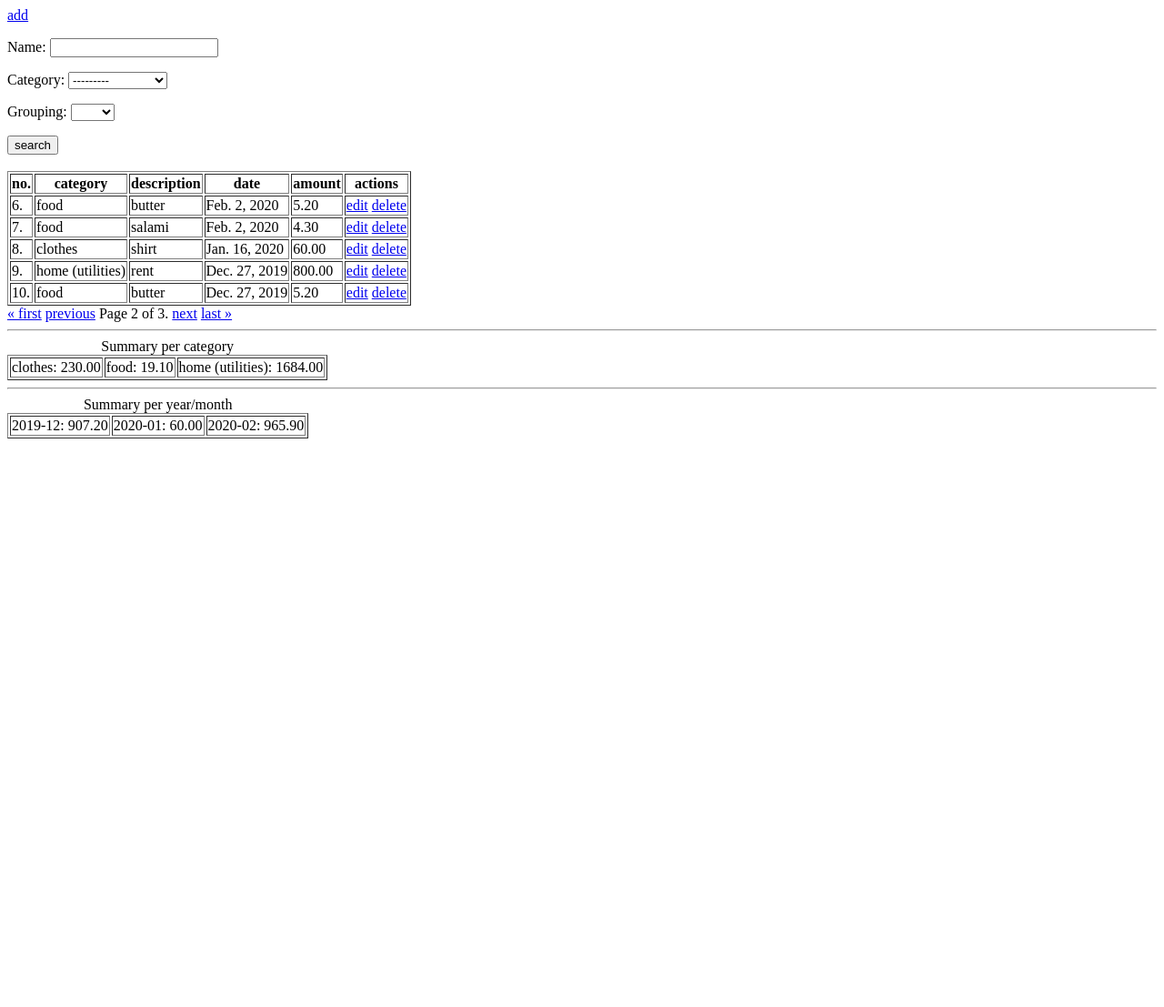
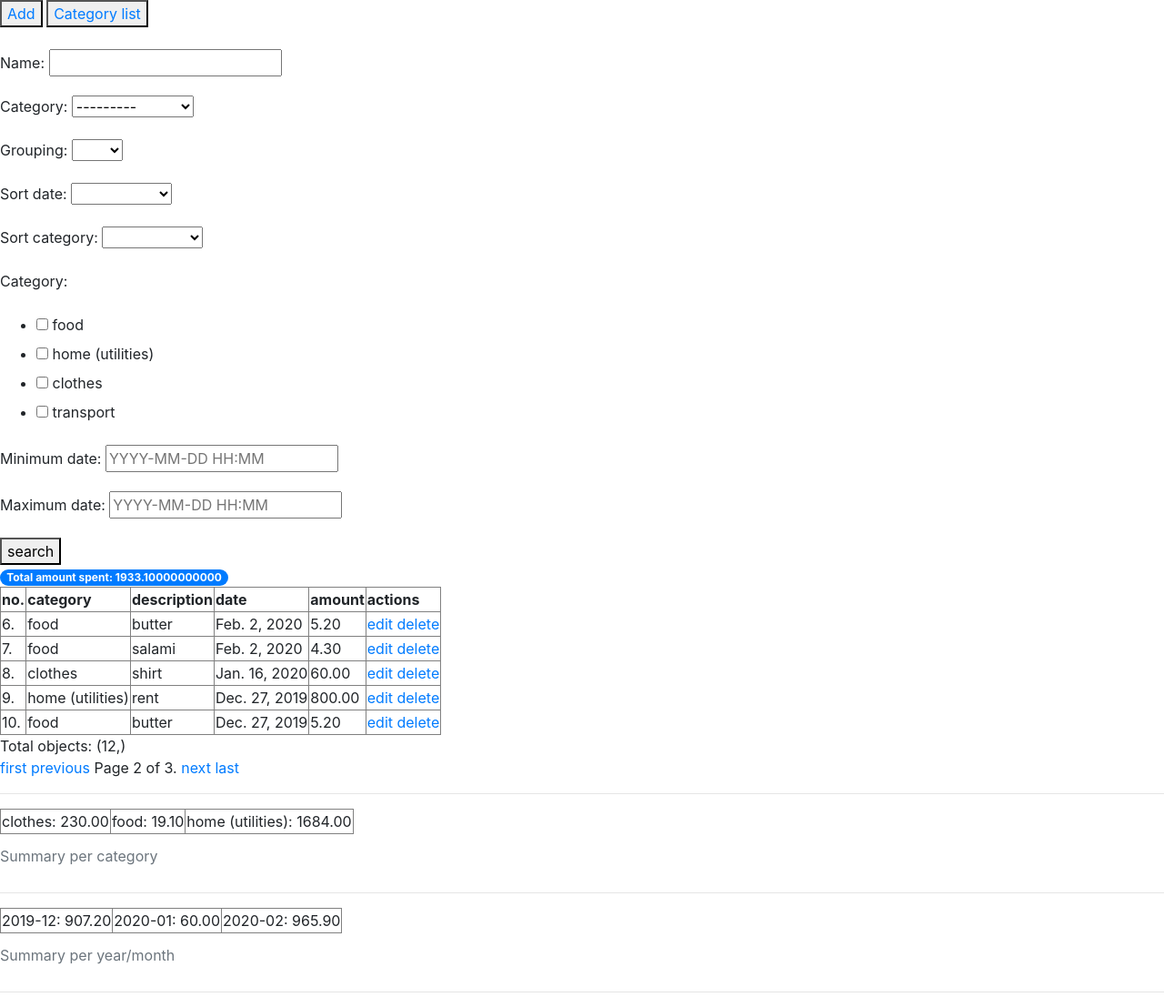
Before and after one commit to way2thesky/recruitment_task, a Django app: a page that uses project/templates/base.html in a window 1280 px wide. Shown: the whole page at 91% size. Before the commit the page ends 482 px from the top, so only its background shows below. Run offline with Django 3.2, Linux system fonts and the light colour scheme; data comes from the database, SQL or seed files in the repository; some libraries are stand-ins or nearby versions.

Commit message:
It's Done!

```diff
--- a/expenses/forms.py
+++ b/expenses/forms.py
@@ -1,10 +1,21 @@
 from django import forms
-from .models import Expense
+from .models import Expense, Category
 
 
 class ExpenseSearchForm(forms.ModelForm):
-    GROPING = ('date',)
-    grouping = forms.ChoiceField(choices=[('', '')] + list(zip(GROPING, GROPING)))
+    GROUPING = ('date',)
+    SORTING = ('ascending', 'descending')
+
+    grouping = forms.ChoiceField(choices=[('', '')] + list(zip(GROUPING, GROUPING)))
+    sort_date = forms.ChoiceField(choices=[('', '')] + list(zip(SORTING, SORTING)))
+    sort_category = forms.ChoiceField(choices=[('', '')] + list(zip(SORTING, SORTING)))
+
+    categories = forms.ModelMultipleChoiceField(label='Category', widget=forms.CheckboxSelectMultiple,
+                                                queryset=Category.objects.all())
+    minimum_date = forms.DateTimeField(required=True,
+                                       widget=forms.TextInput(attrs={'placeholder': 'YYYY-MM-DD HH:MM'}))
+    maximum_date = forms.DateTimeField(required=True,
+                                       widget=forms.TextInput(attrs={'placeholder': 'YYYY-MM-DD HH:MM'}))
 
     class Meta:
         model = Expense
@@ -14,3 +25,16 @@
         super().__init__(*args, **kwargs)
         for i in self.fields:
             self.fields[i].required = False
+
+
+class CategorySearchForm(forms.Form):
+    name = forms.CharField(max_length=75)
+
+    class Meta:
+        model = Category
+        exclude = ('name',)
+
+    def __init__(self, *args, **kwargs):
+        super().__init__(*args, **kwargs)
+        for i in self.fields:
+            self.fields[i].required = False
--- a/expenses/templates/expenses/expense_list.html
+++ b/expenses/templates/expenses/expense_list.html
@@ -2,12 +2,17 @@
 
 {% block content %}
 
-<a href="{% url 'expenses:expense-create' %}">add</a>
+<button><a href="{% url 'expenses:expense-create' %}">Add</a> </button>
+<button><a href="{% url 'expenses:category-list' %}">Category list</a></button> <br><br>
+
 
 <form method="get" action="">
   {{form.as_p}}
   <button type="submit">search</button>
 </form>
+    <span class="badge badge-primary badge-pill">
+  Total amount spent: {{ overall_summary }}
+</span>
 <br>
 <table border="1">
   {% if form.cleaned_data.grouping == "date" %}
@@ -92,5 +97,6 @@
     {% for year_month, total in summary_per_year_month.items %}<td>{{year_month|date:"Y-m"}}: {{total|floatformat:2}}</td>{% endfor %}
   </tr>
 </table>
+<hr>
 
 {% endblock %}
--- a/expenses/urls.py
+++ b/expenses/urls.py
@@ -1,8 +1,8 @@
 from django.views.generic import CreateView, UpdateView, DeleteView
 from django.urls import path, reverse_lazy
 from .models import Expense
-from .views import ExpenseListView
-
+from .views import ExpenseListView, CategoryListView, CategoryCreateView, CategoryUpdateView, CategoryDeleteView, \
+    CategoryDetailView
 
 urlpatterns = [
     path('expense/list/',
@@ -29,3 +29,10 @@
          ),
          name='expense-delete'),
 ]
+urlpatterns += [
+    path('category/list/', CategoryListView.as_view(), name='category-list'),
+    path('category/create/', CategoryCreateView.as_view(), name='category-create'),
+    path('category/<int:pk>/edit/', CategoryUpdateView.as_view(), name='category-edit'),
+    path('category/<int:pk>/delete/', CategoryDeleteView.as_view(), name='category-delete'),
+    path('category/<int:pk>/details/', CategoryDetailView.as_view(), name='category-detail'),
+]
--- a/expenses/views.py
+++ b/expenses/views.py
@@ -1,34 +1,140 @@
+from django.contrib.messages.views import SuccessMessageMixin
+from django.db.models import Sum
+from django.urls import reverse_lazy
+from django.views.generic import DeleteView, UpdateView, CreateView, DetailView
 from django.views.generic.list import ListView
 
-from .forms import ExpenseSearchForm
-from .models import Expense
-from .reports import summary_per_category, summary_per_year_month
+from .forms import ExpenseSearchForm, CategorySearchForm
+from .models import Expense, Category
+from .reports import summary_per_category, summary_per_year_month, all_summary, count_expenses
+
+
+class CategoryListView(ListView):
+    #    6. Add list view for `expenses.Category`.
+    #    7. Add number of expenses per category per row in `expenses.CategoryList`.
+    model = Category
+    paginate_by = 5
+
+    def get_context_data(self, *, object_list=None, **kwargs):
+        queryset = object_list if object_list is not None else self.object_list
+        form = CategorySearchForm(self.request.GET)
+
+        if form.is_valid():
+            name = form.cleaned_data.get('name', '').strip()
+            if name:
+                queryset = queryset.filter(name__icontains=name)
+        return super().get_context_data(
+            form=form,
+            object_list=queryset,
+            total_objects=queryset.count(),
+            **kwargs
+        )
+
+
+class CategoryCreateView(SuccessMessageMixin, CreateView):
+    #    10. Add message for create/update in `expenses.Category` if name already exists
+    model = Category
+    fields = ['name']
+    template_name = 'expenses/expense_form.html'
+    success_url = reverse_lazy('expenses:category-list')
+    success_message = 'Successfully Created!'
+
+
+class CategoryUpdateView(SuccessMessageMixin, UpdateView):
+    #    10. Add message for create/update in `expenses.Category` if name already exists
+    model = Category
+    fields = ['name']
+    success_url = reverse_lazy('expenses:category-list')
+    success_message = 'Successfully Updated!'
+    template_name = 'expenses/expense_form.html'
+
+
+class CategoryDeleteView(SuccessMessageMixin, DeleteView):
+    #   11. Add delete view for `expenses.Category`.
+    #   12. In `expenses.CategoryDelete` add total count of expenses that will be deleted.
+    model = Category
+    success_url = reverse_lazy('expenses:category-list')
+    template_name = 'expenses/expense_confirm_delete.html'
+    success_message = 'Successfully Deleted!'
+
+    def get_context_data(self, **kwargs):
+        queryset = Expense.objects.filter(category=self.object)
+        total_count = all_summary(queryset)
+
+        return super().get_context_data(
+            summary=total_count,
+            count_expenses=count_expenses(self.get_object()),
+            **kwargs
+        )
+
+
+class CategoryDetailView(DetailView):
+    #    13. Add detail view for `expenses.Category` with total summary per year-month.
+    model = Category
+    template_name = 'expenses/category_detail.html'
+
+    def get_context_data(self, **kwargs):
+        queryset = Expense.objects.filter(category=self.object)
+
+        return super().get_context_data(
+            summary_per_year_month=summary_per_year_month(queryset),
+            count_expenses=count_expenses(self.get_object()),
+            **kwargs
+        )
 
 
 class ExpenseListView(ListView):
+    #  1. Allow searching by date range in `expenses.ExpenseList`.
+    #    2. Allow searching by multiple categories in `expenses.ExpenseList`.
+    #    3. In `expenses.ExpenseList` add sorting by category and date (ascending and descending)
+    #    4. In `expenses.ExpenseList` add grouping by category name (ascending and descending)
+    #    5. In `expenses.ExpenseList` add total amount spent.
     model = Expense
     paginate_by = 5
 
     def get_context_data(self, *, object_list=None, **kwargs):
         queryset = object_list if object_list is not None else self.object_list
+        form = ExpenseSearchForm(self.request.GET)
+        total_objects = queryset.count(),
 
-        form = ExpenseSearchForm(self.request.GET)
         if form.is_valid():
             name = form.cleaned_data.get('name', '').strip()
             if name:
                 queryset = queryset.filter(name__icontains=name)
 
-            category = form.cleaned_data['category']
-            if category:
-                queryset = queryset.filter(category=category)
+            sort_date = form.cleaned_data['sort_date']
+            if sort_date == "ascending":
+                queryset = queryset.order_by('date')
+            elif sort_date == "descending":
+                queryset = queryset.order_by('-date')
+
+            sort_category = form.cleaned_data['sort_category']
+            if sort_category == "ascending":
+                queryset = queryset.order_by('category')
+            elif sort_category == "descending":
+                queryset = queryset.order_by('-category')
 
             grouping = form.cleaned_data['grouping']
-            if grouping:
+            if grouping == 'date':
                 queryset = queryset.order_by('date', '-pk')
+            elif grouping == 'category':
+                queryset = queryset.order_by('category', '-pk')
+
+            minimum_date = form.cleaned_data['minimum_date']
+            maximum_date = form.cleaned_data['maximum_date']
+            if minimum_date and maximum_date:
+                queryset = queryset.filter(date__range=[minimum_date, maximum_date])
+
+            categories = form.cleaned_data['categories']
+            if categories:
+                categories_list = [Category.objects.get(name=category) for category in categories]
+                queryset = Expense.objects.filter(category__in=categories_list)
 
         return super().get_context_data(
             form=form,
             object_list=queryset,
             summary_per_category=summary_per_category(queryset),
             summary_per_year_month=summary_per_year_month(queryset),
+            overall_summary=all_summary(queryset),
+            total_objects=total_objects,
             **kwargs)
--- a/project/templates/_pagination.html
+++ b/project/templates/_pagination.html
@@ -1,7 +1,10 @@
-<div class="pagination">
-    <span class="pagination__nav">
+{% if is_paginated %}
+    <span> Total objects: {{ total_objects }}
+    </span>
+    <div class="pagination">
+    <span class="step-links">
         {% if page_obj.has_previous %}
-            <a href="?page=1">&laquo; first</a>
+            <a href="?page=1"> first</a>
             <a href="?page={{ page_obj.previous_page_number }}">previous</a>
         {% endif %}
 
@@ -11,7 +14,8 @@
 
         {% if page_obj.has_next %}
             <a href="?page={{ page_obj.next_page_number }}">next</a>
-            <a href="?page={{ page_obj.paginator.num_pages }}">last &raquo;</a>
+            <a href="?page={{ page_obj.paginator.num_pages }}">last</a>
         {% endif %}
     </span>
-</div>
+    </div>
+{% endif %}
--- a/project/templates/base.html
+++ b/project/templates/base.html
@@ -1,10 +1,42 @@
 <!DOCTYPE html>
 <html>
-  <head>
+<head>
     <title>{% block meta_title %}Expenses app{% endblock %}</title>
     <meta http-equiv="Content-Type" content="text/html; charset=utf-8">
-  </head>
-  <body>
-    {% block content %}{% endblock %}
-  </body>
+</head>
+<link rel="stylesheet" href="https://stackpath.bootstrapcdn.com/bootstrap/4.5.2/css/bootstrap.min.css"
+      integrity="sha384-JcKb8q3iqJ61gNV9KGb8thSsNjpSL0n8PARn9HuZOnIxN0hoP+VmmDGMN5t9UJ0Z" crossorigin="anonymous">
+
+<script src="https://ajax.googleapis.com/ajax/libs/jquery/1.12.4/jquery.min.js"></script>
+
+<script src="https://stackpath.bootstrapcdn.com/bootstrap/4.5.2/js/bootstrap.min.js"
+        integrity="sha384-B4gt1jrGC7Jh4AgTPSdUtOBvfO8shuf57BaghqFfPlYxofvL8/KUEfYiJOMMV+rV"
+        crossorigin="anonymous"></script>
+
+<script src="https://stackpath.bootstrapcdn.com/bootstrap/4.5.2/js/bootstrap.bundle.min.js"
+        integrity="sha384-LtrjvnR4Twt/qOuYxE721u19sVFLVSA4hf/rRt6PrZTmiPltdZcI7q7PXQBYTKyf"
+        crossorigin="anonymous"></script>
+<body>
+
+<div class="container-fluid">
+    {% if messages %}
+        <div class="row">
+            <div class="col-sm-12">
+                {% for message in messages %}
+                    <div class="alert alert-{{ message.tags }} alert-dismissible text-center" role="alert">
+                        <button type="button" class="close" data-dismiss="alert" aria-label="Close"><span
+                                aria-hidden="true">&times;</span></button>
+                        <strong>{% if message.level == DEFAULT_MESSAGE_LEVELS.ERROR %}Error{% else %}
+                            {{ message.tags|title }}{% endif %}!</strong> {{ message }}
+                    </div>
+                {% endfor %}
+            </div>
+        </div>
+    {% endif %}
+
+
+</div>
+{% block content %}{% endblock %}
+
+</body>
 </html>
```
Also changed, not shown: expenses/reports.py (+21 -10 lines), expenses/templates/expenses/category_detail.html (added, +45 -0 lines), expenses/templates/expenses/category_list.html (added, +59 -0 lines), expenses/templates/expenses/expense_confirm_delete.html (+11 -7 lines).
